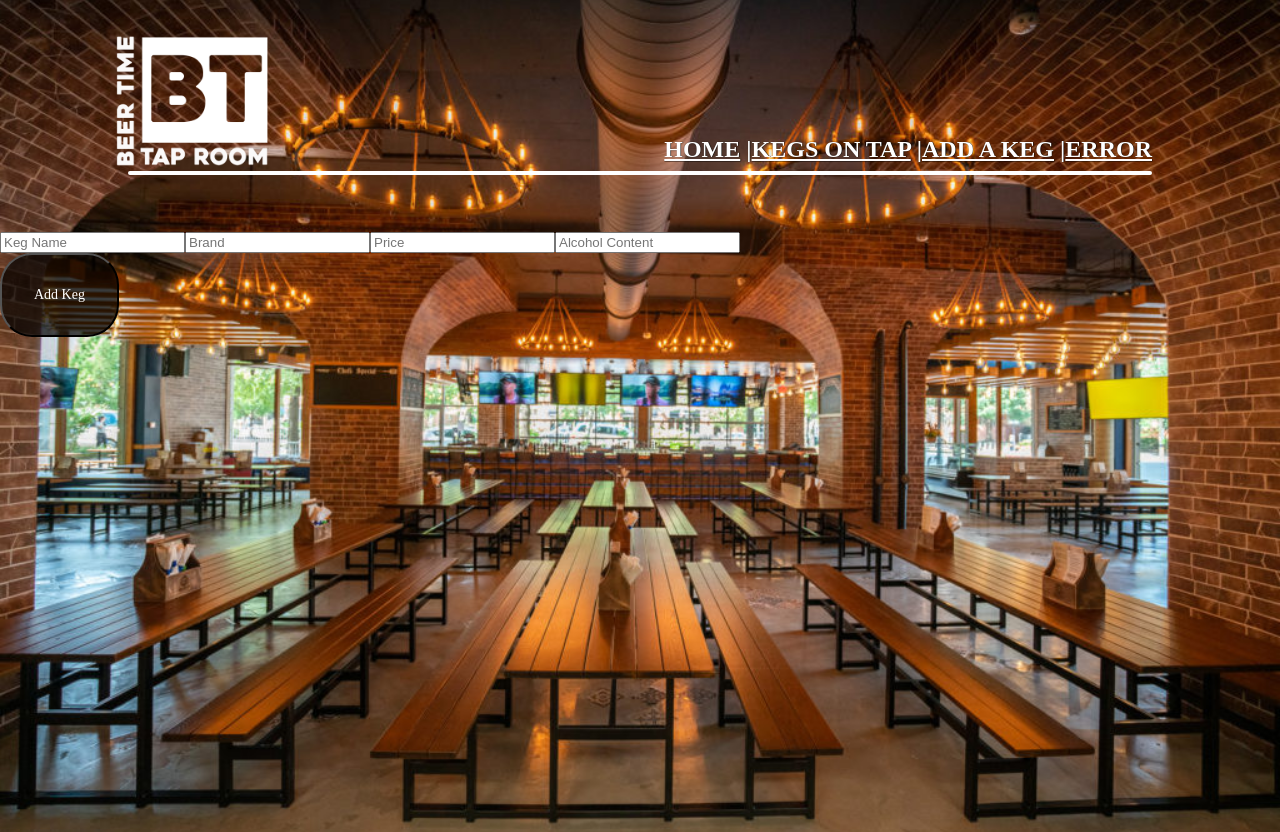
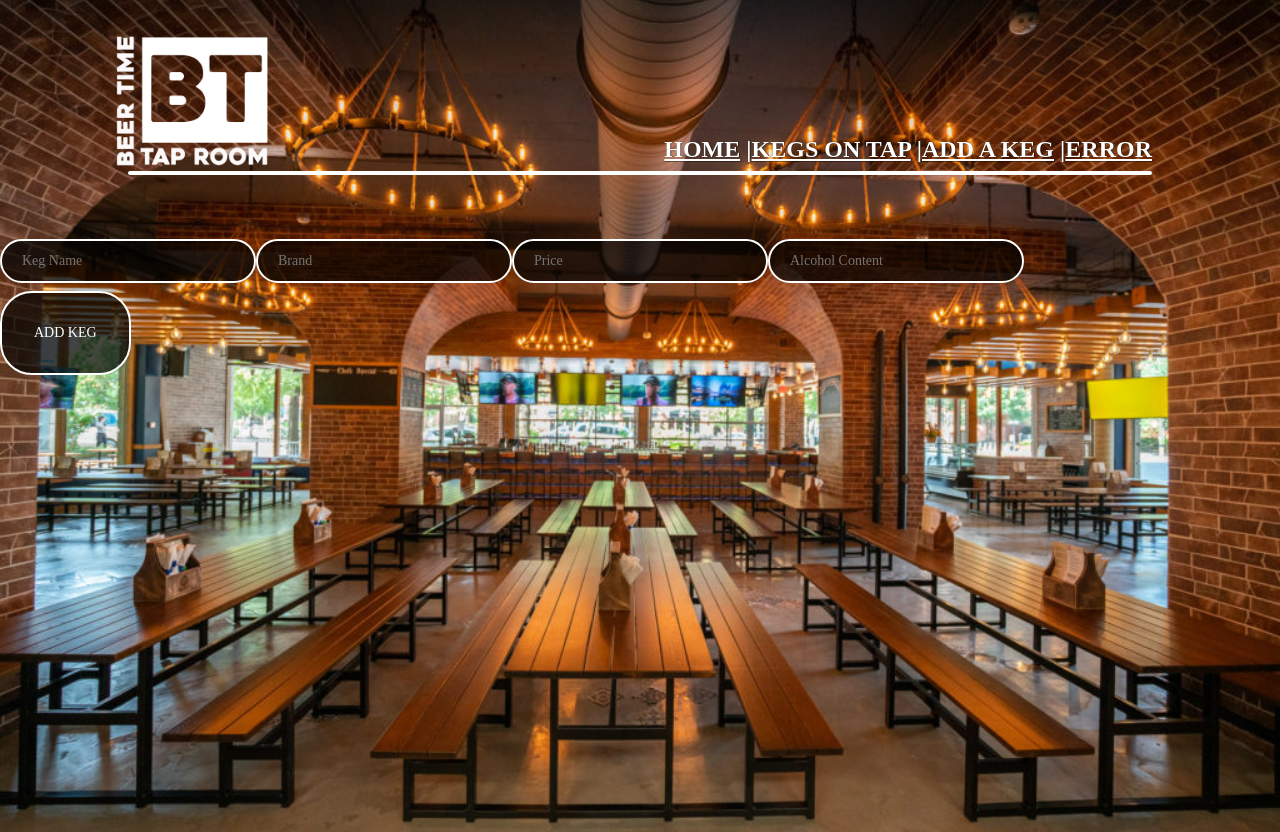
Before and after one commit to elizasohn/tap-room, a React (Create React App) app: page /#/newkeg in a window 1280 px wide. Built offline with nearby package versions, Linux system fonts and the light colour scheme.

Commit message:
add styling to buttons and forms

```diff
--- a/src/App.css
+++ b/src/App.css
@@ -6,6 +6,7 @@ body {
   margin: 2vh;
   color: white;
   font-family: futura;
+  content-align: center;
 }
 .keg {
   margin: 5px;
@@ -56,10 +57,30 @@ button {
   background-color: rgba(0, 0, 0, 0.7);
   border-radius: 4vh;
   padding: 4vh;
+  border: 2px solid white;
   font-family: futura;
   align-content: center;
+  outline: none;
 }
 .button {
-    align-content: center;
-    align-content: center;
+  outline: none;
 }
+button:focus {
+  border: 2px solid #555;
+}
+input[type=text] {
+  width: 20%;
+  padding: 12px 20px;
+  margin: 8px 0;
+  box-sizing: border-box;
+  border: 2px solid;
+  border-radius: 4vh;
+  background-color: rgba(0, 0, 0, 0.7);
+  color: white;
+  font-size: 14px;
+  font-family: futura;
+  outline: none;
+}
+input[type=text]:focus {
+  border: 2px solid #555;
+}
--- a/src/components/NewKegForm.jsx
+++ b/src/components/NewKegForm.jsx
@@ -44,7 +44,7 @@ function NewKegForm(props){
           id='alcoholContent'
           placeholder='Alcohol Content'
           ref={(input) => {_alcoholContent = input;}}/>
-        <button type='submit'>Add Keg</button>
+        <button type='submit'>ADD KEG</button>
       </form>
     </div>
   );
--- a/src/components/ShowingKegForm.jsx
+++ b/src/components/ShowingKegForm.jsx
@@ -4,7 +4,7 @@ import PropTypes from 'prop-types';
 function ShowingKegForm(props){
   return (
     <div className = 'button' >
-      <button  onClick={props.onHandleShowingKegForm}>Add A New Keg</button>
+      <button  onClick={props.onHandleShowingKegForm}>ADD A NEW KEG</button>
     </div>
   );
 }
```
